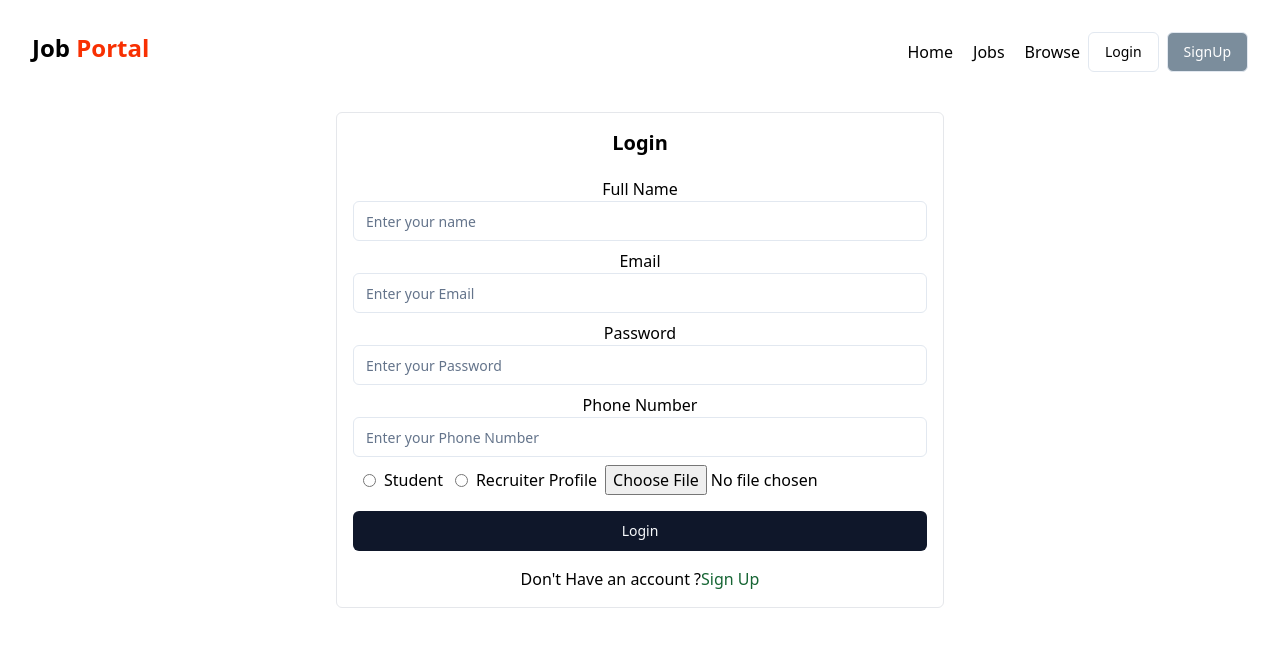
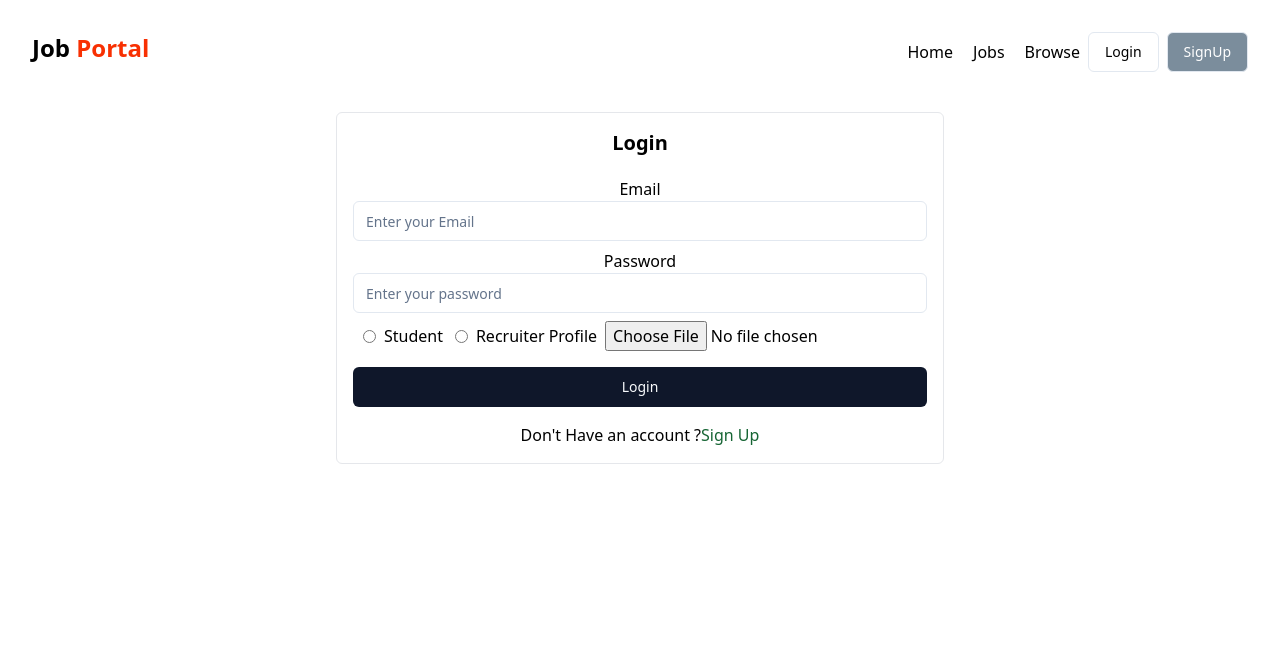
Before and after one commit to MgMorshed123/ClientCarrer, a React (Vite) app: page /login in a window 1280 px wide. Shown: the top 646 px of the page. Built offline with nearby package versions, Linux system fonts and the light colour scheme.

Commit message:
login register details added

```diff
--- a/src/components/auth/Login/Login.jsx
+++ b/src/components/auth/Login/Login.jsx
@@ -21,35 +21,42 @@ const Login = () => {
     setInput({ ...input, file: e.target.file?.[0] });
   };
 
+  const handleSubmit = (e) => {
+    e.preventDefault();
+    console.log(input);
+  };
   return (
     <div>
       <Navbar></Navbar>
 
       <div className="flex items-center justify-center max-w-7xl mx-auto">
         <form
+          onSubmit={handleSubmit}
           action=""
           className="w-1/2 border border-gray-200 rounded-md p-4 my-10"
         >
           <h1 className="font-bold text-xl mb-5 "> Login </h1>
 
           <div className="my-2">
-            <Label>Full Name </Label>
-            <Input type="text " placeholder="Enter your name" />
-          </div>
-
-          <div className="my-2">
             <Label>Email </Label>
-            <Input type="email" placeholder="Enter your Email" />
+            <Input
+              type="email"
+              value={input.email}
+              name="email"
+              onChange={changeEventHandler}
+              placeholder="Enter your Email"
+            />
           </div>
 
           <div className="my-2">
             <Label>Password </Label>
-            <Input type="password" placeholder="Enter your Password" />
-          </div>
-
-          <div className="my-2">
-            <Label>Phone Number </Label>
-            <Input type="number" placeholder="Enter your Phone Number" />
+            <Input
+              type="password"
+              value={input.password}
+              name="password"
+              onChange={changeEventHandler}
+              placeholder="Enter your password"
+            />
           </div>
 
           <div className="flex items-center justify-center gap-1">
@@ -59,7 +66,9 @@ const Login = () => {
                   type="radio"
                   name="role"
                   value="student"
+                  checked={input.role === "student"}
                   className="cursor-pointer"
+                  onChange={changeEventHandler}
                 />
                 <Label htmlFor="option-one">Student</Label>
               </div>
@@ -67,8 +76,10 @@ const Login = () => {
                 <input
                   type="radio"
                   name="role"
-                  value="student"
+                  value="recruiter"
+                  checked={input.role === "recruiter"}
                   className="cursor-pointer"
+                  onChange={changeEventHandler}
                 />
                 <Label htmlFor="option-two">Recruiter</Label>
               </div>
@@ -80,10 +91,13 @@ const Login = () => {
                 accept="image/*"
                 type="file"
                 className="cursor-pointer"
+                onChange={changeFileHandler}
               ></input>
             </div>
           </div>
-          <Button className="w-full my-4">Login</Button>
+          <Button type="submit" className="w-full my-4">
+            Login
+          </Button>
           <p>
             Don't Have an account ?
             <Link to="/signup" className="text-green-800">
--- a/src/components/auth/SignUp/SignUp.jsx
+++ b/src/components/auth/SignUp/SignUp.jsx
@@ -24,7 +24,10 @@ const SignUp = () => {
     setInput({ ...input, file: e.target.file?.[0] });
   };
 
-  const handleSubmit = () => {};
+  const handleSubmit = (e) => {
+    e.preventDefault();
+    console.log(input);
+  };
 
   return (
     <div>
@@ -40,7 +43,13 @@ const SignUp = () => {
 
           <div className="my-2">
             <Label>Full Name </Label>
-            <Input type="text " placeholder="Enter your name" />
+            <Input
+              type="text"
+              value={input.name}
+              name="fullname"
+              onChange={changeEventHandler}
+              placeholder="Enter your Email"
+            />
           </div>
 
           <div className="my-2">
@@ -89,11 +98,12 @@ const SignUp = () => {
                 />
                 <Label htmlFor="option-one">Student</Label>
               </div>
+
               <div className="flex items-center space-x-2">
                 <input
                   type="radio"
                   name="role"
-                  value="student"
+                  value="recruiter"
                   checked={input.role === "recruiter"}
                   className="cursor-pointer"
                   onChange={changeEventHandler}
@@ -112,7 +122,9 @@ const SignUp = () => {
               ></input>
             </div>
           </div>
-          <Button className="w-full my-4">SignUp</Button>
+          <Button type="submit" className="w-full my-4">
+            SignUp
+          </Button>
           <p>
             Already Have an account{" "}
             <Link to="/login" className="text-green-800">
```
